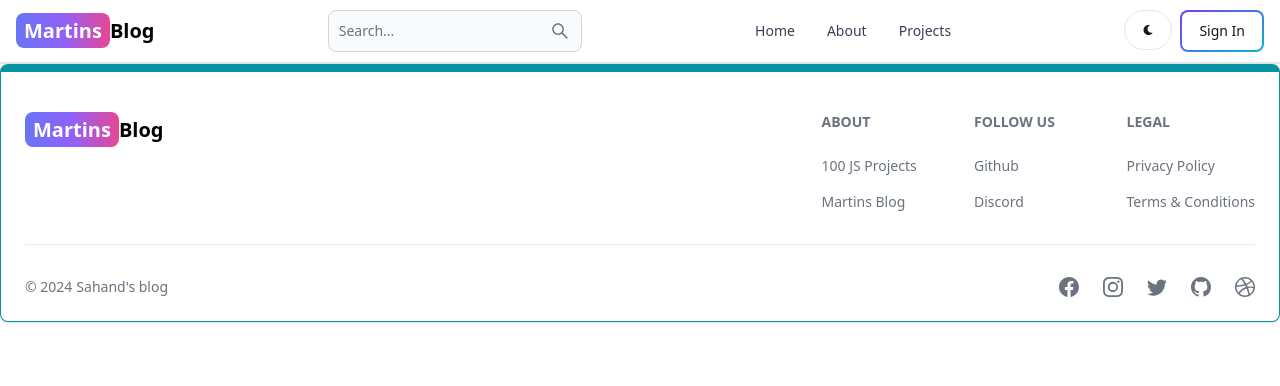
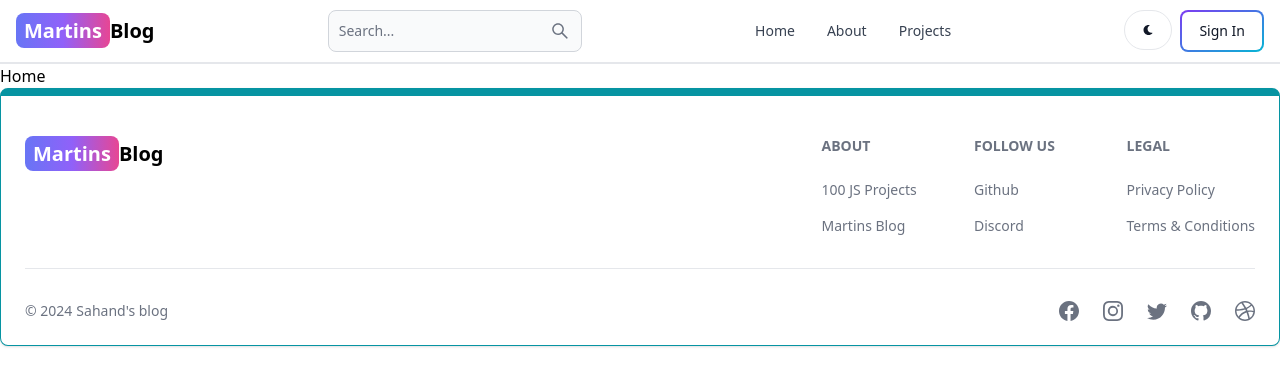
Before and after one commit to martins091/mern-blog, a React (Vite) app in the folder client/: page / in a window 1280 px wide. Shown: the top 386 px of the page. Built offline with nearby package versions, Linux system fonts and the light colour scheme; the HTML template or start-up script is replaced by a standard one.

Commit message:
fixed sign in page

```diff
--- a/client/src/App.jsx
+++ b/client/src/App.jsx
@@ -13,7 +13,7 @@
     <BrowserRouter>
     <Header />
     <Routes>
-      <Route path='/home' element={<Home />} />
+      <Route path='/' element={<Home />} />
       <Route path='/about' element={<About />} />
       <Route path='/sign-up' element={<SignUp />} />
       <Route path='/sign-in' element={<SignIn />} />
--- a/client/src/components/Header.jsx
+++ b/client/src/components/Header.jsx
@@ -38,7 +38,7 @@
         </div>
         <Navbar.Collapse>
                 <Navbar.Link active={path === '/home'} as={'div'}>
-                    <Link to='/home'>Home</Link>
+                    <Link to='/'>Home</Link>
                 </Navbar.Link>
                 <Navbar.Link active={path === '/about'} as={'div'}>
                     <Link to='/about'>About</Link>
--- a/client/src/pages/SignIn.jsx
+++ b/client/src/pages/SignIn.jsx
@@ -31,7 +31,7 @@
     }
     if(res.ok) {
       dispatch(signInSuccess(data))
-      navigate('/home')
+      navigate('/')
   }
   } catch (error) {
     dispatch(signInFailure(error.message));
```
